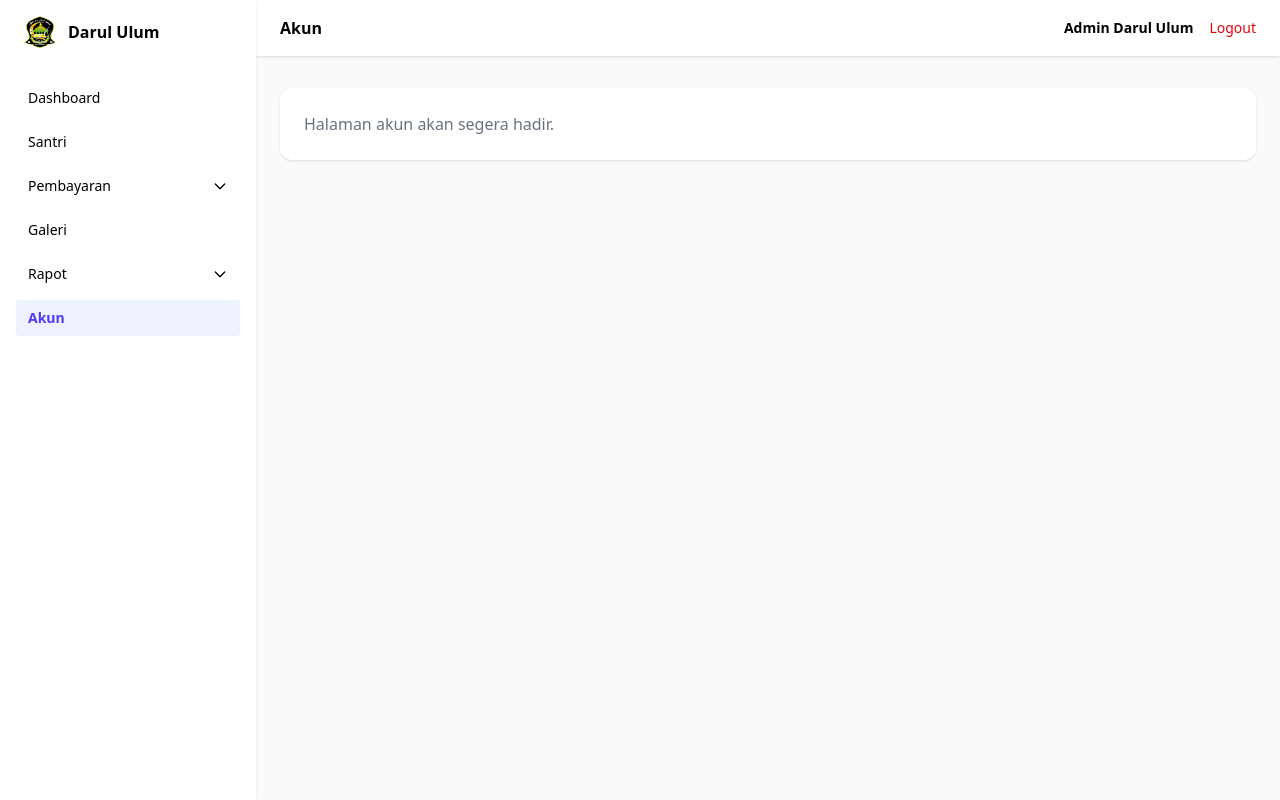
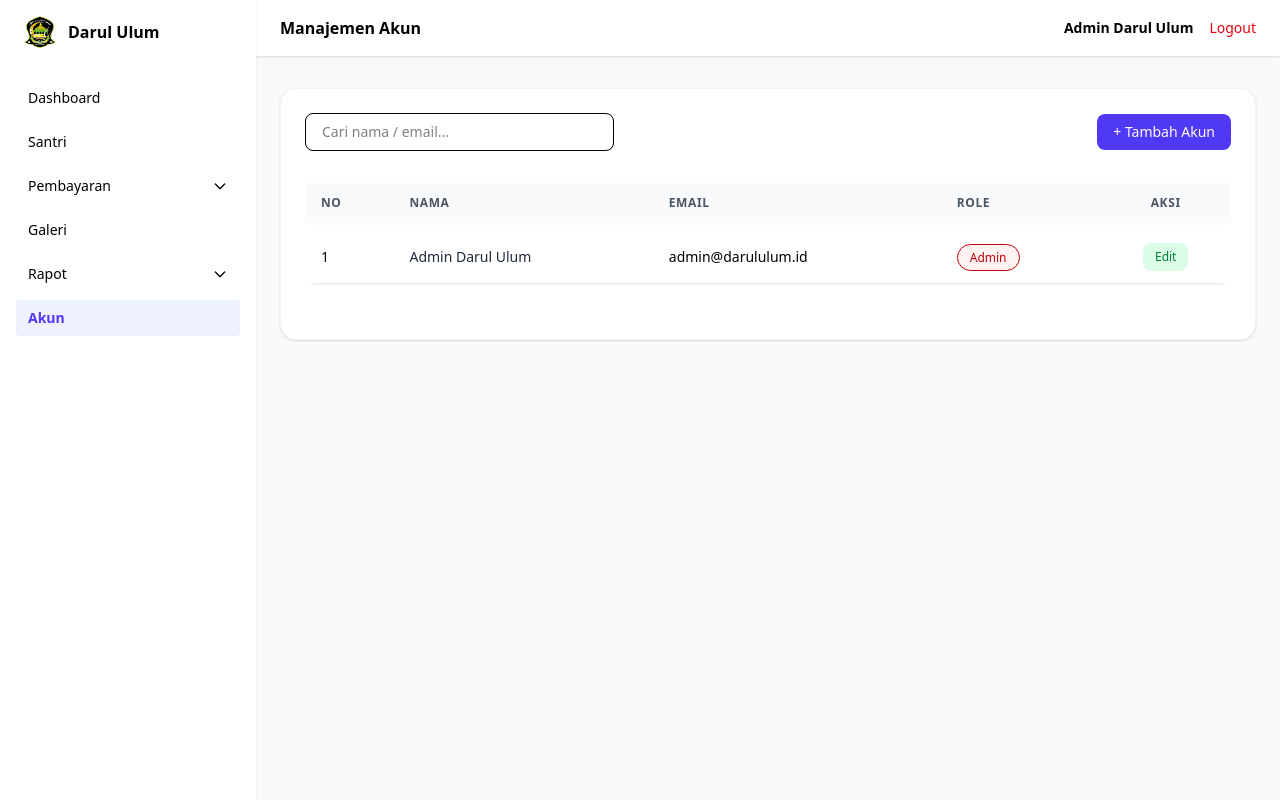
Before and after one commit to almasrzld/project_pondok, a Laravel app: page /dashboard/akun in a window 1280 px wide. Run offline with Laravel 12, Linux system fonts and the light colour scheme; a user stored in the database is signed in; data comes from the database, SQL or seed files in the repository; style sheets or scripts are compiled from the project's sources; some libraries are stand-ins or nearby versions; some web fonts are replaced.

Commit message:
feat: add user account management with CRUD operations, search functionality, and update routes

```diff
--- a/app/Http/Controllers/Dashboard/AkunController.php
+++ b/app/Http/Controllers/Dashboard/AkunController.php
@@ -3,12 +3,100 @@
 namespace App\Http\Controllers\Dashboard;
 
 use App\Http\Controllers\Controller;
+use App\Models\User;
 use Illuminate\Http\Request;
+use Illuminate\Support\Facades\Hash;
 
 class AkunController extends Controller
 {
     public function index()
     {
-        return view('pages.dashboard.akun.index');
+        $users = User::query()
+            ->when(request('search'), function ($query, $search) {
+                $query->where('name', 'like', '%' . $search . '%')
+                    ->orWhere('email', 'like', '%' . $search . '%');
+            })
+            ->orderBy('created_at', 'desc')
+            ->paginate(10)
+            ->withQueryString();
+
+        return view('pages.dashboard.akun.index', compact('users'));
+    }
+
+    public function create()
+    {
+        return view('pages.dashboard.akun.create');
+    }
+
+    public function store(Request $request)
+    {
+        $request->validate([
+            'name' => 'required|string|max:255',
+            'email' => 'required|email|unique:users,email',
+            'role' => 'required|in:admin,santri',
+            'password' => 'required|min:6|confirmed',
+        ], [
+            'name.required' => 'Nama wajib diisi',
+            'email.required' => 'Email wajib diisi',
+            'email.email' => 'Format email tidak valid',
+            'email.unique' => 'Email sudah terdaftar',
+            'role.required' => 'Role wajib diisi',
+            'role.in' => 'Role tidak valid',
+            'password.required' => 'Password wajib diisi',
+            'password.min' => 'Password minimal 6 karakter',
+            'password.confirmed' => 'Password tidak cocok',
+        ]);
+
+        User::create([
+            'name' => $request->name,
+            'email' => $request->email,
+            'role' => $request->role,
+            'password' => Hash::make($request->password),
+        ]);
+
+        toastr()->success('Akun berhasil ditambahkan');
+
+        return redirect()
+            ->route('dashboard.akun.index');
+    }
+
+    public function edit(User $akun)
+    {
+        return view('pages.dashboard.akun.edit', compact('akun'));
+    }
+
+    public function update(Request $request, User $akun)
+    {
+        $request->validate([
+            'name' => 'required|string|max:255',
+            'email' => 'required|email|unique:users,email,' . $akun->id,
+            'role' => 'required|in:admin,santri',
+        ], [
+            'name.required' => 'Nama wajib diisi',
+            'email.required' => 'Email wajib diisi',
+            'email.email' => 'Format email tidak valid',
+            'email.unique' => 'Email sudah terdaftar',
+            'role.required' => 'Role wajib diisi',
+        ]);
+
+        if ($akun->role === 'admin') {
+            $request->merge(['role' => 'admin']);
+        }
+
+        $akun->update($request->only('name', 'email', 'role'));
+
+        toastr()->success('Akun berhasil diperbarui');
+
+        return redirect()
+            ->route('dashboard.akun.index');
+    }
+
+    public function destroy(User $akun)
+    {
+        $akun->delete();
+
+        toastr()->success('Akun berhasil dihapus');
+
+        return back();
     }
 }
--- /dev/null
+++ b/resources/js/akun-search.js
@@ -0,0 +1,32 @@
+window.akunSearch = function () {
+    return {
+        search: "",
+
+        init() {
+            // optional
+        },
+
+        fetchData() {
+            const params = new URLSearchParams({
+                search: this.search,
+            });
+
+            fetch(`${window.location.pathname}?${params.toString()}`, {
+                headers: {
+                    "X-Requested-With": "XMLHttpRequest",
+                },
+            })
+                .then((res) => res.text())
+                .then((html) => {
+                    const parser = new DOMParser();
+                    const doc = parser.parseFromString(html, "text/html");
+                    const table = doc.querySelector("#akun-table");
+
+                    if (table) {
+                        document.querySelector("#akun-table").innerHTML =
+                            table.innerHTML;
+                    }
+                });
+        },
+    };
+};
--- a/resources/js/app.js
+++ b/resources/js/app.js
@@ -6,6 +6,7 @@ import "./pembayaran-search";
 import "./jenispembayaran-search";
 import "./gallery-loader";
 import "./rapot-search";
+import "./akun-search";
 
 window.Alpine = Alpine;
 Alpine.start();
--- a/resources/views/pages/dashboard/akun/index.blade.php
+++ b/resources/views/pages/dashboard/akun/index.blade.php
@@ -1,10 +1,147 @@
 @extends('layouts.dashboard')
 
 @section('title', 'Akun')
-@section('header-title', 'Akun')
+@section('header-title', 'Manajemen Akun')
 
 @section('content')
-<div class="bg-white rounded-xl shadow p-6">
-    <p class="text-gray-500">Halaman akun akan segera hadir.</p>
+<div x-data="akunSearch()" x-init="init()" class="bg-white rounded-2xl shadow-sm border border-gray-100 p-6">
+
+    @if(session('success'))
+        <div class="bg-green-50 border border-green-200 text-green-700 p-4 rounded-xl mb-6 text-sm">
+            {{ session('success') }}
+        </div>
+    @endif
+
+    <form class="flex flex-col md:flex-row md:items-center md:justify-between gap-4 mb-6">
+        <input
+            type="text"
+            name="search"
+            placeholder="Cari nama / email..."
+            class="w-full md:w-1/3 border rounded-lg px-4 py-2 text-sm
+                   focus:ring focus:ring-indigo-200"
+            x-model="search"
+            @input.debounce.500ms="fetchData"
+        />
+
+        <a
+            href="{{ route('dashboard.akun.create') }}"
+            class="inline-flex items-center justify-center gap-2 bg-indigo-600 hover:bg-indigo-700
+                   text-white px-4 py-2 rounded-lg text-sm font-medium"
+        >
+            + Tambah Akun
+        </a>
+    </form>
+
+    <div class="overflow-x-auto" id="akun-table">
+        <table class="min-w-full text-sm border-separate border-spacing-y-2">
+            <thead class="bg-gray-50 text-gray-600 uppercase text-xs tracking-wider">
+                <tr>
+                    <th class="px-4 py-3 text-left">No</th>
+                    <th class="px-4 py-3 text-left">Nama</th>
+                    <th class="px-4 py-3 text-left">Email</th>
+                    <th class="px-4 py-3 text-left">Role</th>
+                    <th class="px-4 py-3 text-center">Aksi</th>
+                </tr>
+            </thead>
+
+            <tbody>
+                @forelse ($users as $user)
+                <tr class="bg-white shadow-sm rounded-xl hover:shadow-md transition">
+                    <td class="px-4 py-3">
+                        {{ $users->firstItem() + $loop->index }}
+                    </td>
+
+                    <td class="px-4 py-3 font-medium text-gray-800">
+                        {{ $user->name }}
+                    </td>
+
+                    <td class="px-4 py-3">
+                        {{ $user->email }}
+                    </td>
+
+                    <td class="px-4 py-3">
+                        @if ($user->role === 'admin')
+                            <span class="bg-red-50 text-red-700 border px-3 py-1 rounded-full text-xs">
+                                Admin
+                            </span>
+                        @else
+                            <span class="bg-green-50 text-green-700 border px-3 py-1 rounded-full text-xs">
+                                Santri
+                            </span>
+                        @endif
+                    </td>
+
+                    <td class="px-4 py-3 text-center">
+                        <div class="flex justify-center gap-2">
+
+                            <a
+                                href="{{ route('dashboard.akun.edit', $user) }}"
+                                class="bg-green-100 text-green-700 hover:bg-green-200
+                                       px-3 py-1.5 rounded-lg text-xs font-medium"
+                            >
+                                Edit
+                            </a>
+
+                            @if($user->role !== 'admin')
+                            <x-modal title="Hapus Akun">
+                                <x-slot name="trigger">
+                                    <button
+                                        @click="open = true"
+                                        class="bg-red-100 text-red-700 hover:bg-red-200
+                                               px-3 py-1.5 rounded-lg text-xs font-medium"
+                                    >
+                                        Hapus
+                                    </button>
+                                </x-slot>
+
+                                <p class="text-sm mb-4">
+                                    Yakin ingin menghapus akun
+                                    <strong>{{ $user->name }}</strong>
+                                    (<strong>{{ $user->email }}</strong>)?
+                                </p>
+
+                                <form
+                                    action="{{ route('dashboard.akun.destroy', $user) }}"
+                                    method="POST"
+                                    class="flex justify-end gap-2"
+                                >
+                                    @csrf
+                                    @method('DELETE')
+
+                                    <button
+                                        type="button"
+                                        @click="open = false"
+                                        class="px-4 py-2 text-sm rounded bg-gray-100"
+                                    >
+                                        Batal
+                                    </button>
+
+                                    <button
+                                        type="submit"
+                                        class="px-4 py-2 text-sm rounded bg-red-600 text-white"
+                                    >
+                                        Hapus
+                                    </button>
+                                </form>
+                            </x-modal>
+                            @endif
+
+                        </div>
+                    </td>
+                </tr>
+                @empty
+                <tr>
+                    <td colspan="5" class="text-center py-8 text-gray-500">
+                        Belum ada data akun
+                    </td>
+                </tr>
+                @endforelse
+            </tbody>
+        </table>
+
+        <div class="mt-6">
+            {{ $users->links('pagination::tailwind') }}
+        </div>
+    </div>
 </div>
 @endsection
--- a/routes/web.php
+++ b/routes/web.php
@@ -111,6 +111,6 @@ Route::middleware(['auth', 'role:admin'])
 
         Route::resource('semester', SemesterController::class);
 
-        Route::get('/akun', [AkunController::class, 'index'])
-            ->name('akun.index');
+        Route::resource('akun', AkunController::class)
+            ->except(['show']);
     });
```
Also changed, not shown: resources/views/pages/dashboard/akun/create.blade.php (added, +98 -0 lines), resources/views/pages/dashboard/akun/edit.blade.php (added, +94 -0 lines), resources/views/pages/dashboard/pembayaran/index.blade.php (+5 -5 lines), resources/views/pages/dashboard/rapot/index.blade.php (+4 -4 lines), README.md, database/migrations/2025_12_22_181245_update_fk_pembayaran_santri_cascade.php (added).
